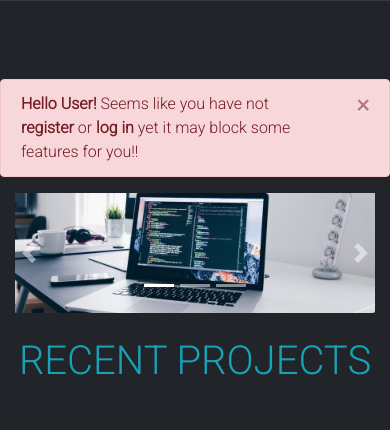
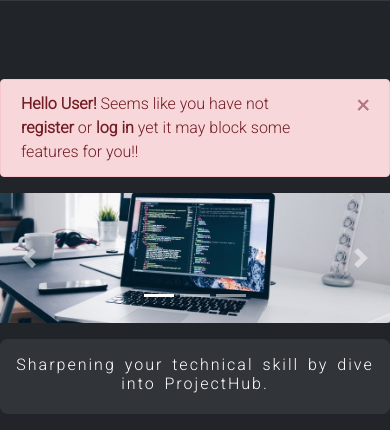
Before and after one commit to ironsubhajit/ProjectO, a Django app: page / in a window 390 px wide. Shown: the part 55-485 px from the top of the page. Run offline with Django 3.2, Linux system fonts and the light colour scheme.

Commit message:
Update headers in index template

```diff
--- a/ProjectO/static/ProjectO/css/projecto-master.css
+++ b/ProjectO/static/ProjectO/css/projecto-master.css
@@ -12,11 +12,6 @@ body{
   margin-left: -1.8rem !important;
 }
 
-.site-font h1 {
-  /* font-family: algerian; */
-  padding-top: 0.1cm;
-}
-
 .add1 {
   display: flex;
   flex-wrap: wrap;
@@ -29,6 +24,7 @@ body{
 body {
   margin-top: 72px;
 }
+
 @media screen and (max-width: 768px) {
   body {
     padding-top: 62px;
@@ -62,11 +58,43 @@ h5 {
   color: rgb(198, 191, 191);
 }
 
-
 .brand-moto {
   font-style: normal;
   font-weight: 100;
   letter-spacing: 1.75px;
+}
+
+.projecthub-intro {
+  background-color: #eeeeee13;
+  margin-top: 1rem;
+  margin-bottom: 1rem;
+  padding: 1rem 0rem 1.3rem 0rem;
+  border-radius: 7.5px;
+}
+
+.introduction {
+  color: rgb(255, 255, 255);
+  text-align: center;
+  letter-spacing: 2px;
+  word-spacing: 3px;
+}
+
+.top-projects {
+  padding: 0px;
+}
+
+.recent-project-grid-header{
+  background-color: #eeeeee13;
+  padding: 1rem 0rem 1.3rem 0rem;
+  border-radius: 7.5px;
+  color: #0A999C;
+  letter-spacing: 5.5px;
+  border-bottom: 0.07rem solid rgba(255, 255, 255, 0.684);
+}
+
+.header {
+  font-size: 1.1rem;
+  margin: 0px;
 }
 
 .footer-nav {
@@ -87,7 +115,3 @@ h5 {
   font-size: 0.75rem;
   color: rgb(183, 181, 181);
 }
-
-#recent-project-grid-header{
-  color: #0A999C;
-}
--- a/ProjectO/templates/ProjectO/index.html
+++ b/ProjectO/templates/ProjectO/index.html
@@ -67,7 +67,7 @@
   <!-- navbar ends here -->
   {% if not user.is_authenticated %}
   <!-- if a user not registered or logged-in -->
-  <div class="container container-fluid alert alert-danger alert-dismissible fade show" role="alert">
+  <div class="alert alert-danger alert-dismissible fade show" role="alert">
     <strong>Hello User!</strong> Seems like you have not <strong>register</strong> or <strong>log in</strong> yet it may
     block some features for you!!
     <button type="button" class="close" data-dismiss="alert" aria-label="Close">
@@ -76,7 +76,7 @@
   </div>
   {% endif %}
   <!--slide show of body part start here-->
-  <div id="carouselExampleCaptions" class="container container-fluid carousel slide carousel-fade" data-ride="carousel">
+  <div id="carouselExampleCaptions" class="carousel slide carousel-fade" data-ride="carousel">
     <ol class="carousel-indicators">
       <li data-target="#carouselExampleCaptions" data-slide-to="0" class="active"></li>
       <li data-target="#carouselExampleCaptions" data-slide-to="1"></li>
@@ -115,10 +115,17 @@
     </a>
   </div>
   <!--slide show ends here-->
-  <h1 id="recent-project-grid-header" class="container container-fluid text-center text-info my-4 site-font">
+  <section class="container container-fluid projecthub-intro">
+    <div class="introduction">
+      <h6 class="my-0">Sharpening your technical skill by dive into ProjectHub.</h6>
+    </div>
+  </section>
+  <section class="container container-fluid top-projects">
+    <div class="recent-project-grid-header">
+      <p class="container container-fluid text-center text-info header">
         RECENT PROJECTS
-  </h1>
-
+      </p>
+    </div>
     <!--trending profiles section start here-->
     <div class="container container-fluid text-center my-5">
       <div class="row add1">
@@ -161,6 +168,8 @@
       </div>
     </div>
     <!--trending section end here-->
+  </section>
+
 </div>
 {% endblock %}
 
```
Also changed, not shown: ProjectO/static/ProjectO/css/projecto.css (deleted, +0 -84 lines). Lines whose indentation alone changed are shown as unchanged.
